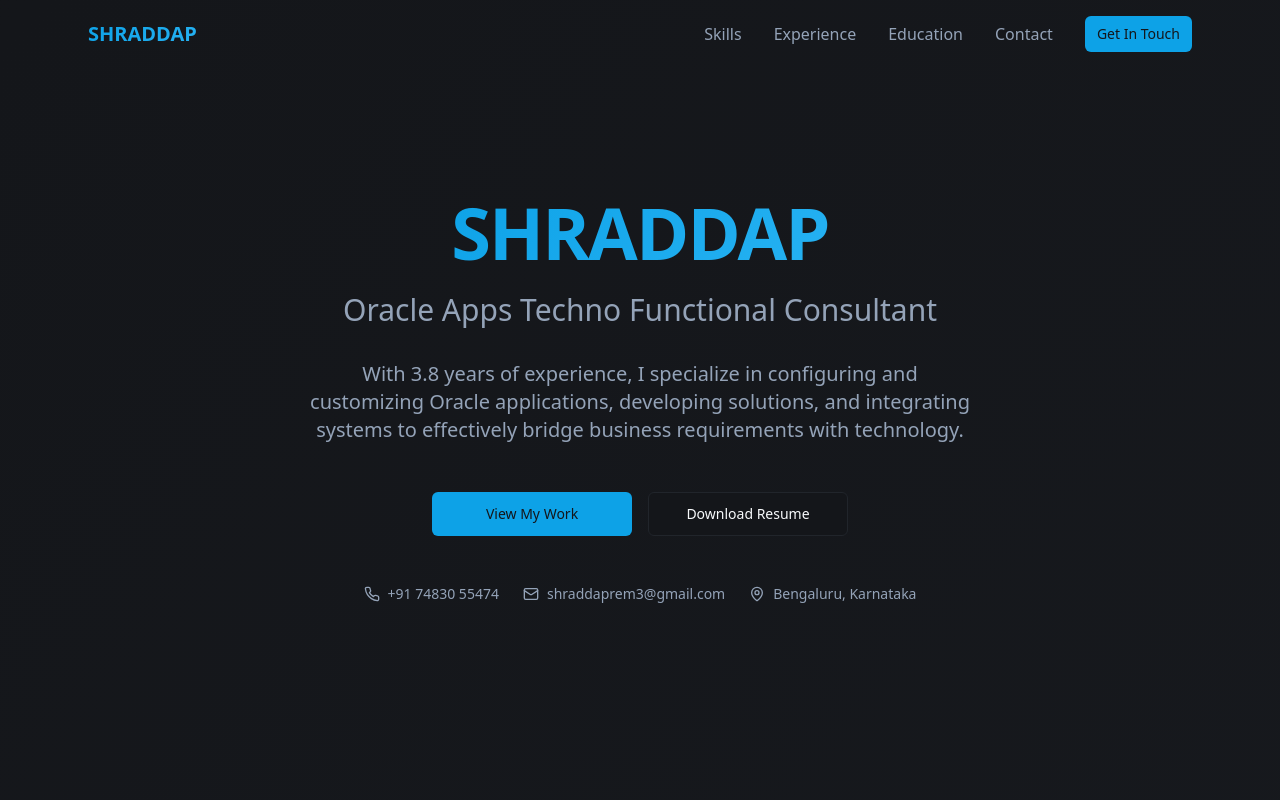
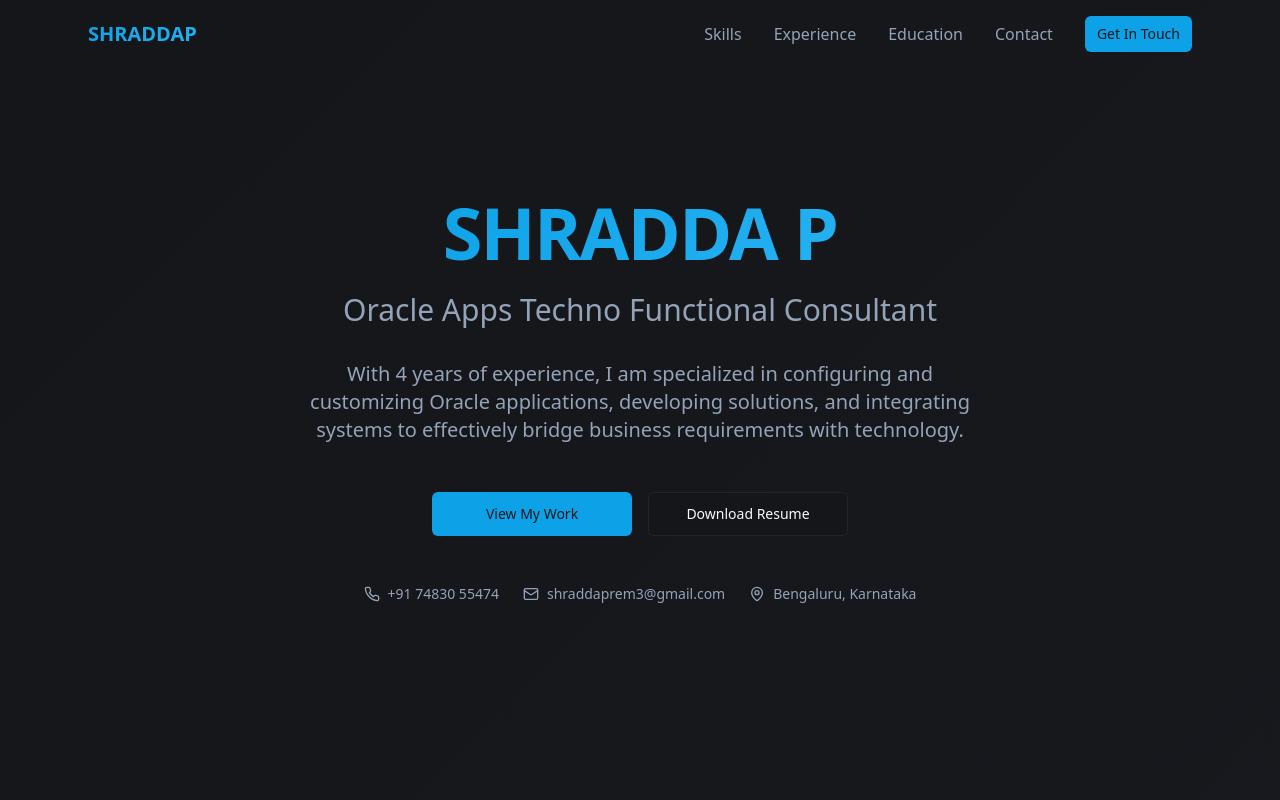
Before and after one commit to Shradda-P/test-portfolio, a React (Vite) app: page / in a window 1280 px wide. Shown: the top 800 px of the page. Built offline with nearby package versions, Linux system fonts and the light colour scheme.

Commit message:
Visual edit in Lovable
Edited UI in Lovable

```diff
--- a/src/components/Hero.tsx
+++ b/src/components/Hero.tsx
@@ -1,21 +1,16 @@
 import { Button } from "@/components/ui/button";
 import { MapPin, Mail, Phone } from "lucide-react";
-
 const Hero = () => {
-  return (
-    <section className="min-h-screen flex items-center justify-center px-6 py-20">
+  return <section className="min-h-screen flex items-center justify-center px-6 py-20">
       <div className="container max-w-4xl mx-auto text-center">
         <div className="animate-fade-in-up">
           <h1 className="text-5xl md:text-7xl font-bold mb-6 tracking-tight">
-            <span className="gradient-text">SHRADDAP</span>
+            <span className="gradient-text">SHRADDA P</span>
           </h1>
           <h2 className="text-2xl md:text-3xl font-light mb-8 text-muted-foreground">
             Oracle Apps Techno Functional Consultant
           </h2>
-          <p className="text-lg md:text-xl mb-12 text-muted-foreground max-w-2xl mx-auto leading-relaxed">
-            With 3.8 years of experience, I specialize in configuring and customizing Oracle applications,
-            developing solutions, and integrating systems to effectively bridge business requirements with technology.
-          </p>
+          <p className="text-lg md:text-xl mb-12 text-muted-foreground max-w-2xl mx-auto leading-relaxed">With 4 years of experience, I am specialized in configuring and customizing Oracle applications, developing solutions, and integrating systems to effectively bridge business requirements with technology.</p>
 
           <div className="flex flex-col sm:flex-row gap-4 justify-center items-center mb-12">
             <Button variant="default" size="lg" className="min-w-[200px]">
@@ -42,8 +37,6 @@ const Hero = () => {
           </div>
         </div>
       </div>
-    </section>
-  );
+    </section>;
 };
-
 export default Hero;
```
